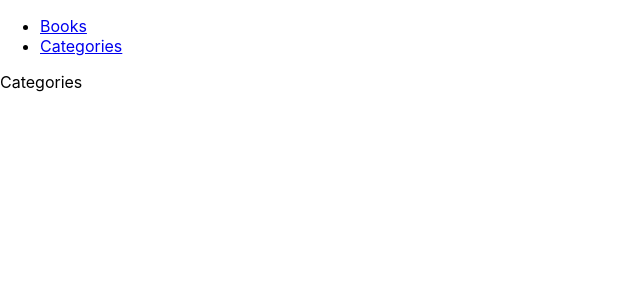
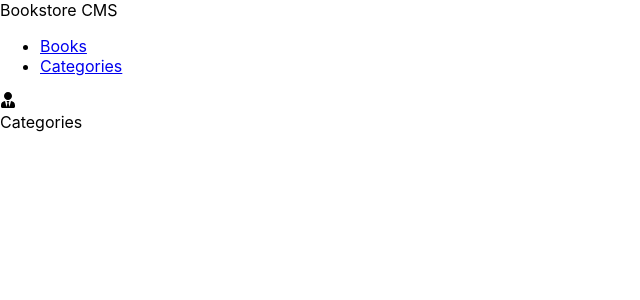
Before and after one commit to SSEKPIUS/Microverse-BookStore, a React (Create React App) app: page /categories in a window 1280 px wide. Shown: the top 300 px of the page, without its empty margins (0-640 px from the left). Built offline with nearby package versions, Linux system fonts and the light colour scheme.

Commit message:
atuo loader

```diff
--- a/package.json
+++ b/package.json
@@ -6,6 +6,7 @@
     "@testing-library/jest-dom": "^5.16.5",
     "@testing-library/react": "^13.4.0",
     "@testing-library/user-event": "^13.5.0",
+    "react-icons": "^4.7.1",
     "react": "^18.2.0",
     "react-dom": "^18.2.0",
     "react-router-dom": "^6.5.0",
--- /dev/null
+++ b/src/components/AddNewBook.js
@@ -0,0 +1,5 @@
+import React from 'react';
+
+const Books = () => <>add new book</>;
+
+export default Books;
--- a/src/components/App.js
+++ b/src/components/App.js
@@ -26,7 +26,6 @@ const App = () => (
             path="/books"
             element={<Books />}
             exact
-            default
           />
           <Route
             path="/categories"
--- a/src/components/Error.js
+++ b/src/components/Error.js
@@ -1,5 +1,14 @@
 import React from 'react';
 
-const Error = () => <>Error</>;
+const Error = () => (
+  <>
+    <div className="error">
+      <span>
+        <span style={{ color: 'red' }}>Error! </span>
+        Page not Found
+      </span>
+    </div>
+  </>
+);
 
 export default Error;
--- a/src/components/Nav.js
+++ b/src/components/Nav.js
@@ -1,5 +1,6 @@
 import React from 'react';
 import { NavLink } from 'react-router-dom';
+import { FaUserTie } from 'react-icons/fa';
 
 const Navbar = () => {
   const links = [
@@ -16,6 +17,9 @@ const Navbar = () => {
   ];
   return (
     <nav className="navBar">
+      <span>
+        Bookstore CMS
+      </span>
       <ul>
         {links.map((link) => (
           <li key={link.id}>
@@ -25,6 +29,9 @@ const Navbar = () => {
           </li>
         ))}
       </ul>
+      <span>
+        <FaUserTie />
+      </span>
     </nav>
   );
 };
```
Also changed, not shown: 1 other file (tests, documents, lock files or other folders).
